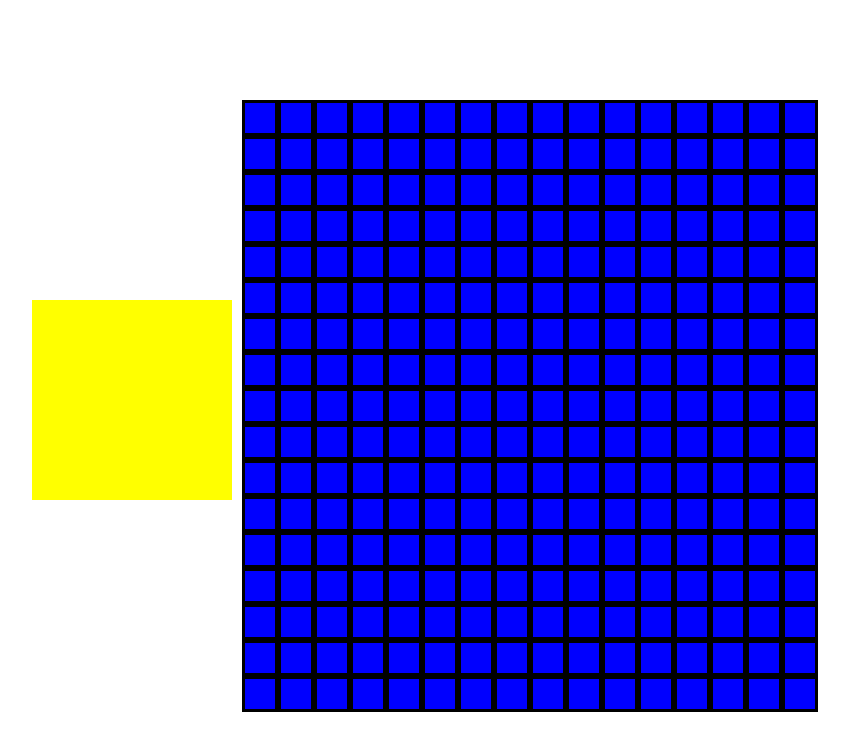
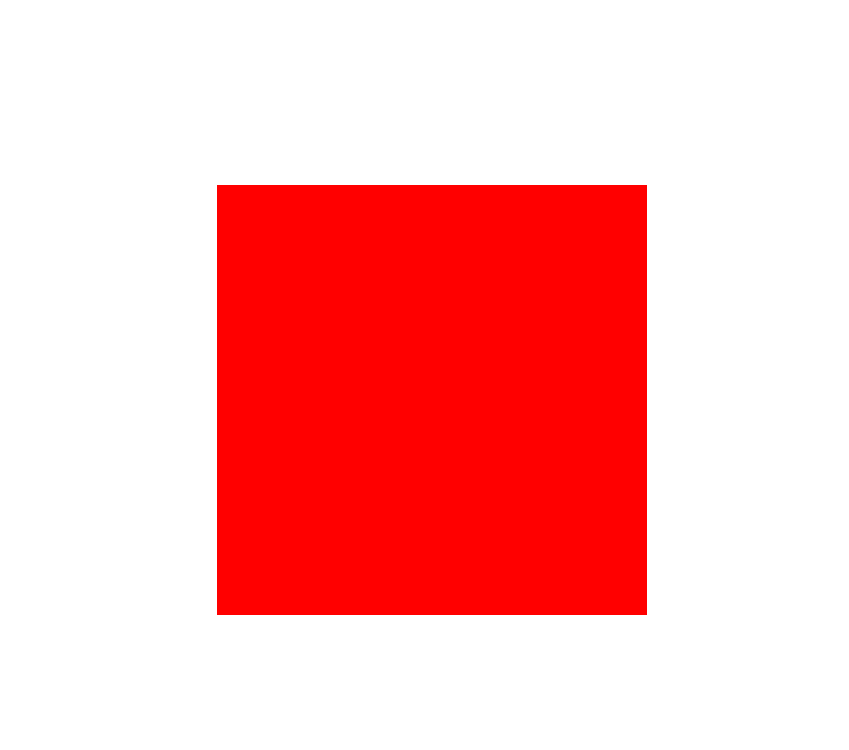
Before and after one commit to Lone2000/Etch-A-Sketch, a plain HTML site: page index.html in a window 1280 px wide. Shown: the whole page, without its empty margins (208-1057 px from the left). Drawn offline with nearby package versions, Linux system fonts and the light colour scheme.

Commit message:
Redoing Grid
This commit found a flax in the grid container and the general structure of the flexbox, hence redoing the whole grid again

```diff
--- a/css/styles.css
+++ b/css/styles.css
@@ -1,39 +1,17 @@
-body{
+*{
+    box-sizing: border-box;
     padding: 0;
     margin: 0;
-    box-sizing: border-box;
+}
+body{
     display: flex;
+    align-items: center;
     justify-content: center;
-    align-items: center;
     height: 100vh;
 }
 
-div.container{
-    display: flex;
-    justify-content: space-evenly;
+#container{
+    height: 430px;
+    width: 430px;
+    background-color: red;
 }
-
-
-div.tools{
-    width: 200px;
-    height: 200px;
-    background-color: yellow;
-    margin: auto 10px;
-
-}
-
-div.containergrid{
-    width: 600px;
-    height: 600px;
-    display: flex;
-    flex-wrap: wrap;
-    justify-content: space;
-}
-
-
-.square{
-    width: 30px;
-    height: 30px;
-    background-color: blue;
-    border: 3px black solid;
-}
--- a/index.html
+++ b/index.html
@@ -5,16 +5,11 @@
     <meta http-equiv="X-UA-Compatible" content="IE=edge">
     <meta name="viewport" content="width=device-width, initial-scale=1.0">
     <title>Etch A Sketch</title>
+    <script src="https://ajax.googleapis.com/ajax/libs/jquery/3.6.4/jquery.min.js"></script>
     <script src="./script.js" defer></script>
     <link rel="stylesheet" href="./css/styles.css">
+
 </head>
 <body>
-    <div class="container">
-        <div class="tools">
-
-        </div>
-        <div class="containergrid">
-    </div>
-    </div>
 </body>
 </html>
--- a/script.js
+++ b/script.js
@@ -5,32 +5,23 @@
 
 
 // Step Grid Container
-const containerG = document.querySelector(".containergrid");
+const container  = document.createElement('div')
+container.setAttribute('id', 'container')
 
 
 // Step: Create Div's
-function createDiv(rows, cols){
+// function createGrid(num){
+//     const div = document.createElement('div');
+//     containerG.appendChild(div);
 
-    for(let i=0;i<=rows;i++){
-        for(let i=0;i<=cols -1 ;i++){
-            const div = document.createElement('div');
-            div.classList.add('square')
-            // appends the grid col/row into the container
-            containerG.appendChild(div);
-        }
-    }
-
-}
-
-// Step: Change Color on Hover
-function sample(color){
-    const gridBlocks = document.querySelectorAll('.square');
-
-    gridBlocks.forEach(block => block.addEventListener('mouseover', (e)=>{
-        e.target.style.backgroundColor = color;
-    }))
-}
+//     div.classList.add()
+// }
 
 
-createDiv(16,16);
-sample('red');
+
+
+
+
+
+// Add to DOM
+document.body.appendChild(container);
```
